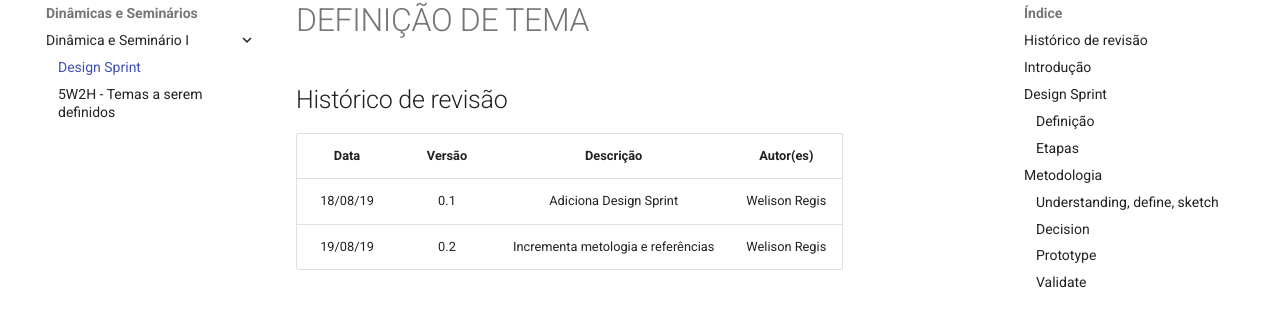
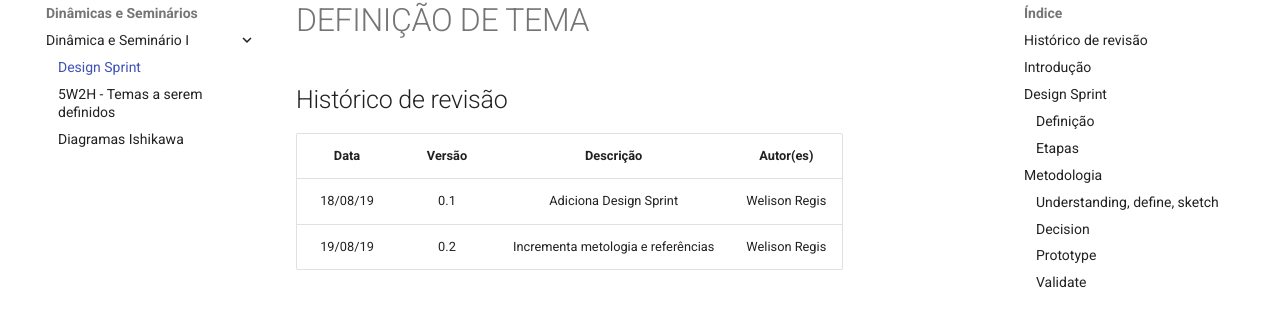
Before and after one commit to 2019-2-arquitetura-desenho/wiki, an MkDocs documentation site: the page built from docs/dinamica_seminario_I/design_sprint.md, in a window 1280 px wide. Shown: the part 146-469 px from the top of the page. Built offline with MkDocs 1.6.1 and Material for MkDocs 9.7.7, drawn with Linux system fonts in a browser that asks for light colours; comment, search, counter and statistics services are not loaded.

Commit message:
Adiciona pagina para diagrama de ishikawa.
Co-authored-by: André Lucas de Sousa Pinto <andrelucax@gmail.com>

Signed-off-by: Rafael Makaha <rafael.makaha@gmail.com>

```diff
--- a/mkdocs.yml
+++ b/mkdocs.yml
@@ -33,6 +33,7 @@
     - Dinâmica e Seminário I:
       - Design Sprint: dinamica_seminario_I/design_sprint.md
       - 5W2H - Temas a serem definidos: dinamica_seminario_I/5W2H.md
+      - Diagramas Ishikawa: dinamica_seminario_I/ishikawa.md
   - Iniciativas Extras:
     - nome_artefato: index.md
 
```
